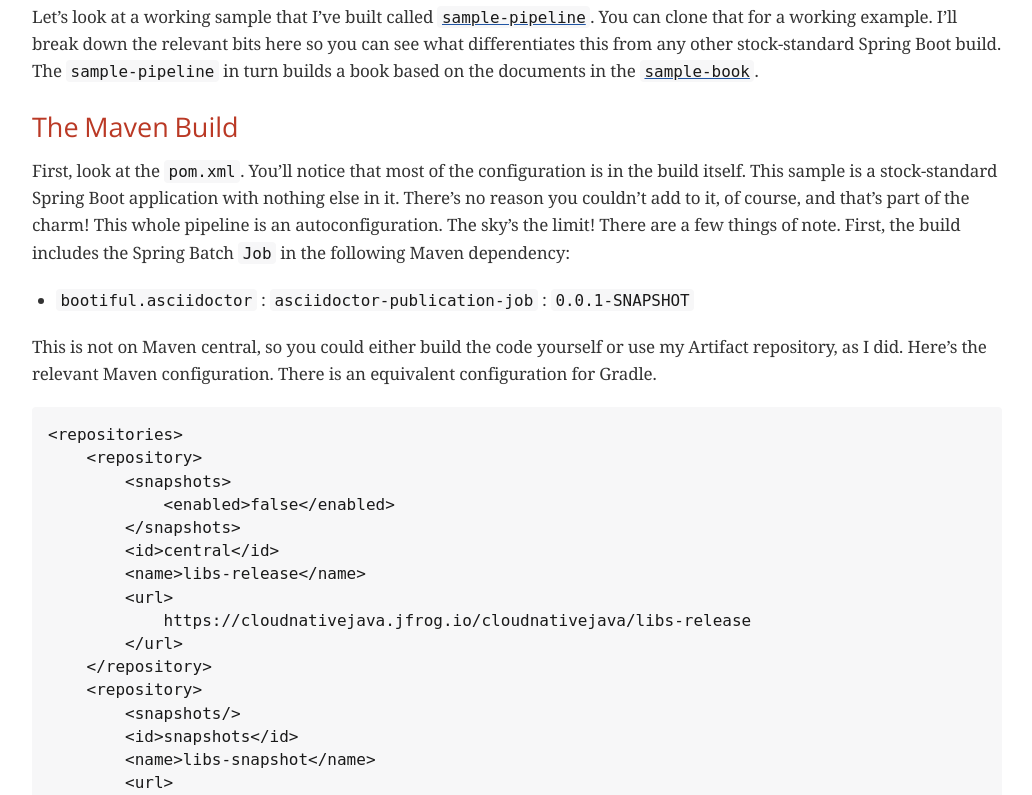
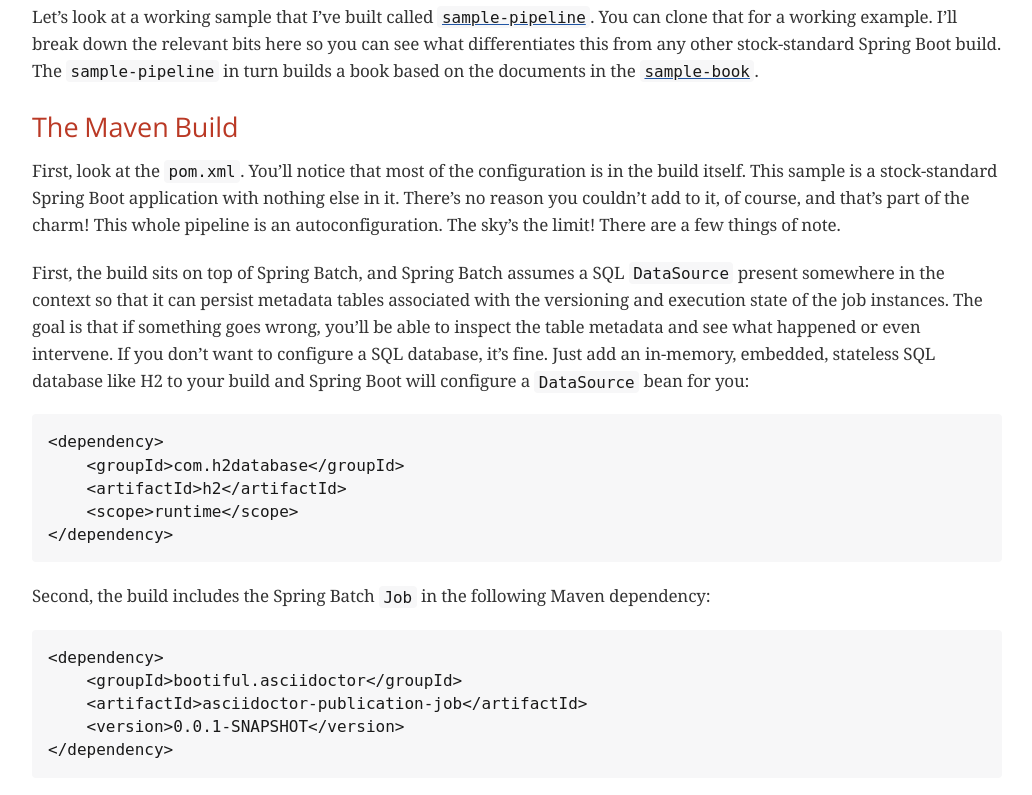
Before and after one commit to bootiful-asciidoctor/bootiful-asciidoctor.github.io, a plain HTML site: page index.html in a window 1280 px wide. Shown: the part 2396-3191 px from the top of the page, without its empty margins (123-1155 px from the left). Drawn offline with nearby package versions, Linux system fonts and the light colour scheme; a web font is replaced by a local one.

Commit message:
rebuild at Sun Sep 13 21:33:07 PDT 2020

```diff
--- a/index.html
+++ b/index.html
@@ -544,14 +544,31 @@
 <div class="sect2">
 <h3 id="_the_maven_build">The Maven Build</h3>
 <div class="paragraph">
-<p>First, look at the <code>pom.xml</code>. You&#8217;ll notice that most of the configuration is in the build itself. This sample is a stock-standard Spring Boot application with nothing else in it. There&#8217;s no reason you couldn&#8217;t add to it, of course, and that&#8217;s part of the charm! This whole pipeline is an autoconfiguration. The sky&#8217;s the limit! There are a few things of note. First, the build includes the Spring Batch <code>Job</code> in the following Maven dependency:</p>
+<p>First, look at the <code>pom.xml</code>. You&#8217;ll notice that most of the configuration is in the build itself. This sample is a stock-standard Spring Boot application with nothing else in it. There&#8217;s no reason you couldn&#8217;t add to it, of course, and that&#8217;s part of the charm! This whole pipeline is an autoconfiguration. The sky&#8217;s the limit! There are a few things of note.</p>
 </div>
-<div class="ulist">
-<ul>
-<li>
-<p><code>bootiful.asciidoctor</code>  : <code>asciidoctor-publication-job</code> : <code>0.0.1-SNAPSHOT</code></p>
-</li>
-</ul>
+<div class="paragraph">
+<p>First, the build sits on top of Spring Batch, and Spring Batch assumes a SQL <code>DataSource</code> present somewhere in the context so that it can persist metadata tables associated with the versioning and execution state of the job instances. The goal is that if something goes wrong, you&#8217;ll be able to inspect the table metadata and see what happened or even intervene. If you don&#8217;t want to configure a SQL database, it&#8217;s fine. Just add an in-memory, embedded, stateless SQL database like H2 to your build and Spring Boot will configure a <code>DataSource</code> bean for you:</p>
+</div>
+<div class="listingblock">
+<div class="content">
+<pre class="highlight"><code class="language-xml" data-lang="xml">&lt;dependency&gt;
+    &lt;groupId&gt;com.h2database&lt;/groupId&gt;
+    &lt;artifactId&gt;h2&lt;/artifactId&gt;
+    &lt;scope&gt;runtime&lt;/scope&gt;
+&lt;/dependency&gt;</code></pre>
+</div>
+</div>
+<div class="paragraph">
+<p>Second, the build includes the Spring Batch <code>Job</code> in the following Maven dependency:</p>
+</div>
+<div class="listingblock">
+<div class="content">
+<pre class="highlight"><code class="language-xml" data-lang="xml">&lt;dependency&gt;
+    &lt;groupId&gt;bootiful.asciidoctor&lt;/groupId&gt;
+    &lt;artifactId&gt;asciidoctor-publication-job&lt;/artifactId&gt;
+    &lt;version&gt;0.0.1-SNAPSHOT&lt;/version&gt;
+&lt;/dependency&gt;</code></pre>
+</div>
 </div>
 <div class="paragraph">
 <p>This is not on Maven central, so you could either build the code yourself or use my Artifact repository, as I did. Here&#8217;s the relevant Maven configuration. There is an equivalent configuration for Gradle.</p>
@@ -928,7 +945,7 @@
 <div id="footer">
 <div id="footer-text">
 Version 1.0<br>
-Last updated 2020-09-13 21:20:15 -0700
+Last updated 2020-09-13 21:32:55 -0700
 </div>
 </div>
 </body>
```
Also changed, not shown: 1 other file.
